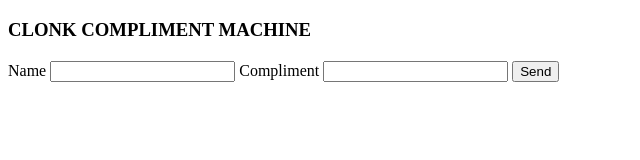
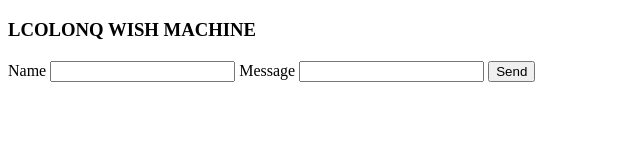
Before and after one commit to aerze/peaceandcontentment, a website: page public/index.html in a window 1280 px wide. Shown: the whole page, without its empty margins (0-640 px from the left). Drawn offline with Linux system fonts and the light colour scheme.

Commit message:
update url

```diff
--- a/public/index.html
+++ b/public/index.html
@@ -6,7 +6,7 @@
     <title>Document</title>
   </head>
   <body>
-    <h3 style="margin-bottom: 20px">CLONK COMPLIMENT MACHINE</h3>
+    <h3 style="margin-bottom: 20px">LCOLONQ WISH MACHINE</h3>
 
     <form id="form" method="post" action="/send">
       <label>
@@ -15,7 +15,7 @@
       </label>
 
       <label>
-        Compliment
+        Message
         <input name="text" type="text" />
       </label>
 
```
Also changed, not shown: public/game/index.html (+1 -1 lines), 1 other file.
